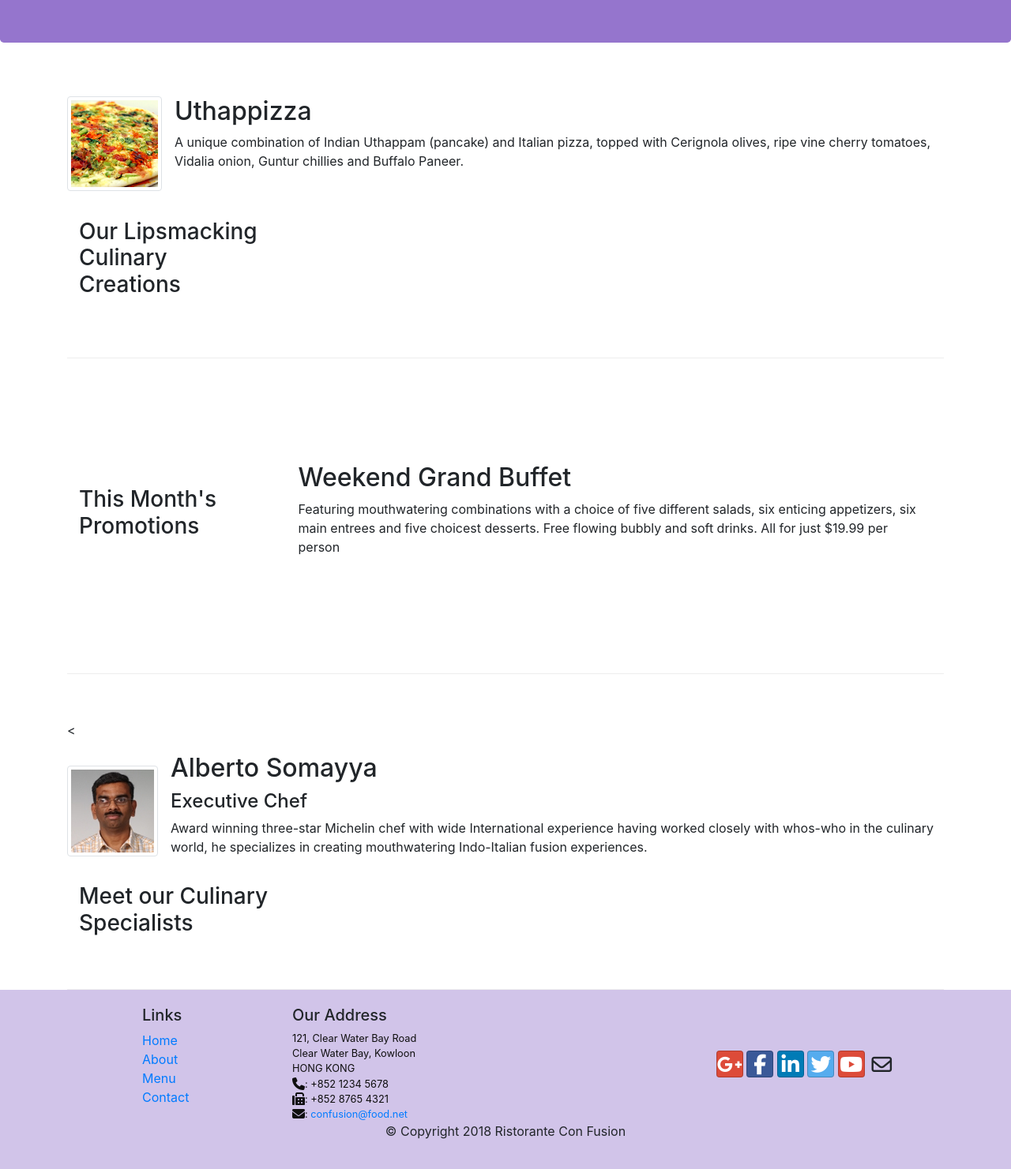
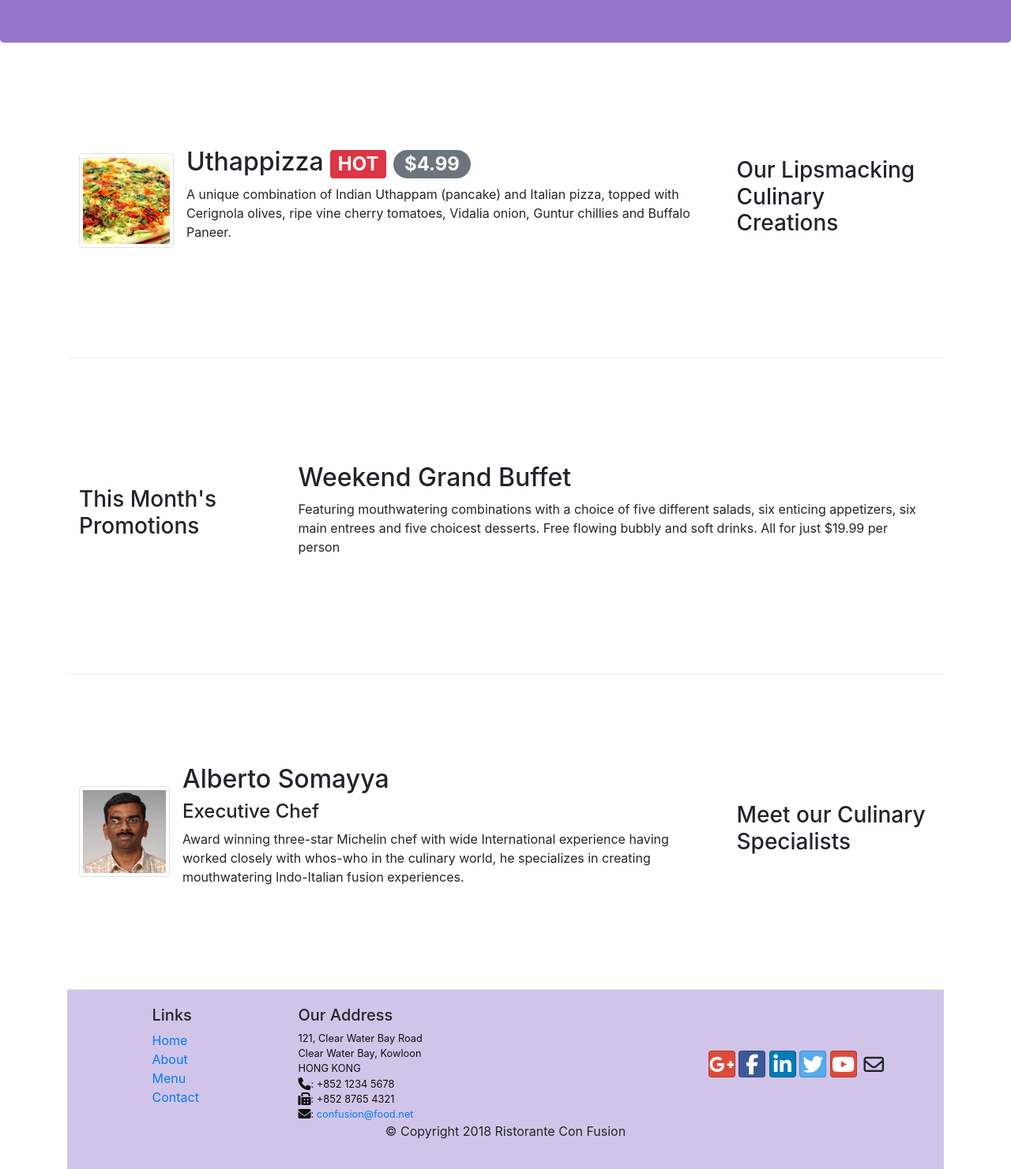
Before and after one commit to modgil1/Bootstrap, a plain HTML site: page index.html in a window 1280 px wide. Shown: the part 280-1761 px from the top of the page at 79% size. Drawn offline with nearby package versions, Linux system fonts and the light colour scheme.

Commit message:
alerting users

```diff
--- a/index.html
+++ b/index.html
@@ -54,18 +54,19 @@
             <div class="col-12 col-sm-4 order-sm-last col-md-3">
                 <h3>Our Lipsmacking Culinary Creations</h3>
             </div>
-           <div class="media">
+            <div class="col col-sm col-md">
+                <div class="media">
                     <img class="d-flex mr-3 img-thumbnail align-self-center"
                             src="img/uthappizza.png" alt="Uthappizza">
                     <div class="media-body">
-                        <h2 class="mt-0">Uthappizza</h2>
+                        <h2 class="mt-0">Uthappizza <span class="badge badge-danger">HOT</span> <span class="badge badge-pill badge-secondary">$4.99</span> </h2>
                         <p class="d-none d-sm-block">A unique combination of Indian Uthappam (pancake) and
                             Italian pizza, topped with Cerignola olives, ripe vine
                             cherry tomatoes, Vidalia onion, Guntur chillies and
                             Buffalo Paneer.</p>
                     </div>
                 </div>
-
+            </div>
         </div>
 
 
@@ -83,7 +84,8 @@
             <div class="col-12 col-sm-4 order-sm-last col-md-3">
                 <h3>Meet our Culinary Specialists</h3>
             </div>
-            <<div class="media">
+            <div class="col col-sm col-md">
+                <div class="media">
                     <img class="d-flex mr-3 img-thumbnail align-self-center"
                             src="img/alberto.png" alt="Alberto Somayya">
                     <div class="media-body">
@@ -96,7 +98,7 @@
                             </p>
                     </div>
                 </div>
-        </div>
+            </div>
     </div>
 
     <footer class="footer">
```
